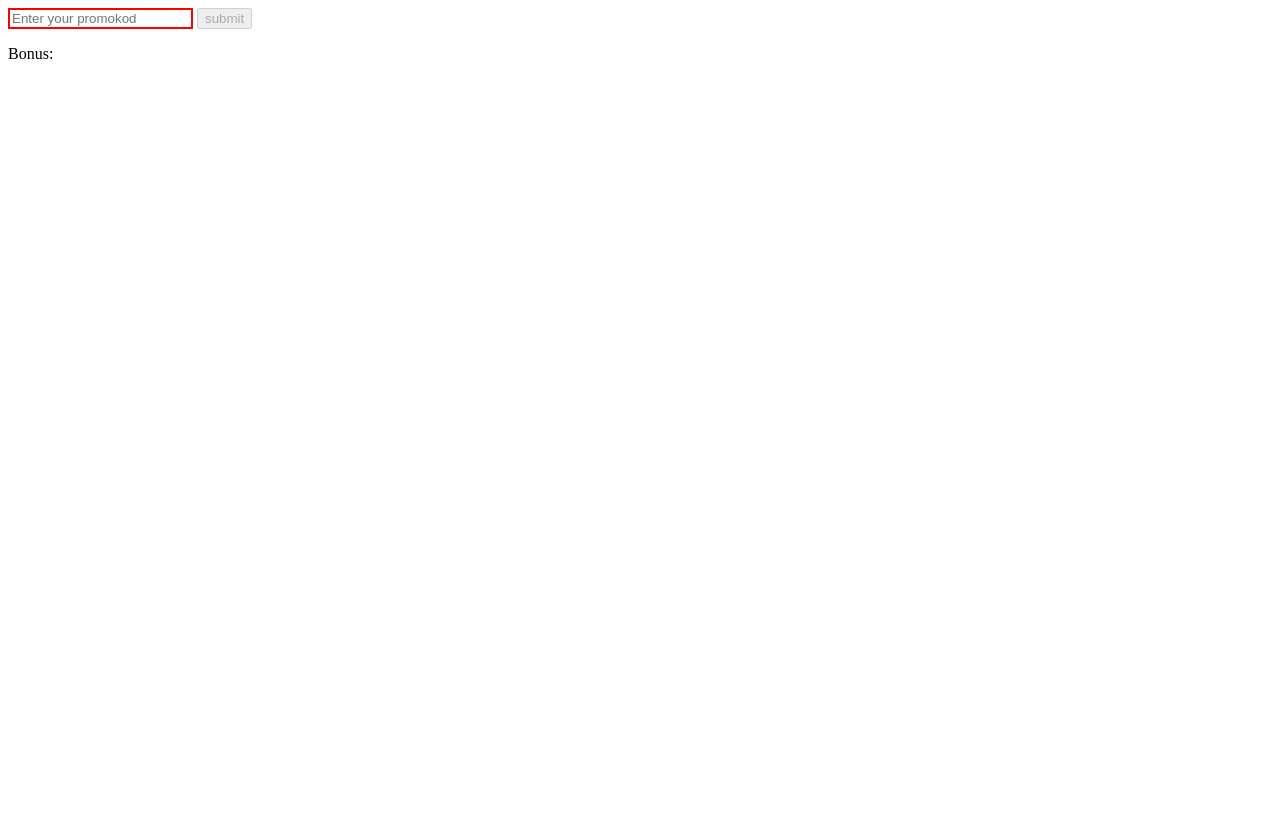
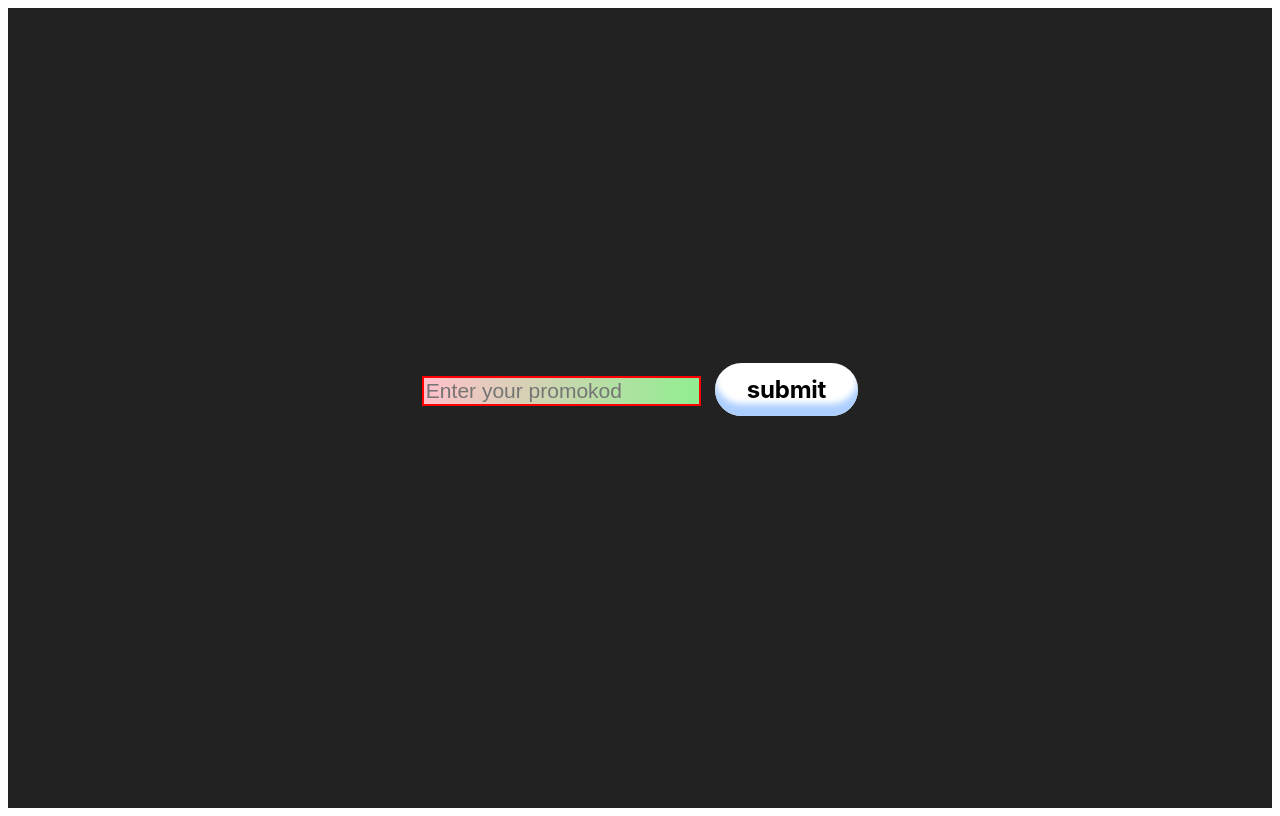
Before and after one commit to 8AREFIEV8/task_promo, a plain HTML site: page index.html in a window 1280 px wide. Drawn offline with Linux system fonts and the light colour scheme.

Commit message:
task promokod commit 3

```diff
--- a/index.html
+++ b/index.html
@@ -4,15 +4,18 @@
     <meta charset="UTF-8">
     <title>Task promokod</title>
 </head>
+<link rel="stylesheet" href="style.css">
 <body>
 
-<form name="form" id="formForPromo">
-    <input  id="input"   placeholder="Enter your promokod" required minlength="8" maxlength="8" pattern="[0-9]+"
-          >
-    <button disabled value="submit" id="button" >submit</button>
-    <br>
-    <p>Bonus:</p>
-</form>
+<div id="block">
+    <form name="form" id="formForPromo">
+        <input id="input" placeholder="Enter your promokod" required minlength="8" maxlength="8" pattern="[0-9]+"
+        >
+        <button disabled value="submit" id="button" role="button">submit</button>
+        <br>
+        <p></p>
+    </form>
+</div>
 
 
 <script src="main2.js"></script>
--- a/main2.js
+++ b/main2.js
@@ -10,21 +10,43 @@ function promo(num1, num2, num3, num4) {
     let inputValueArr = input.value.split('');
     let numArr = inputValueArr.map(Number);
        console.log(numArr)
-    input.value = ''
-
+    input.value = '';
+    p.innerText = '';
        let sumOdd = 0;
        let sumPar = 0;
 
        for (let i = 0; i < numArr.length; i++) {
+           let caseFirstOneThousand = numArr[0] % 2 !== 0 && numArr[1] % 2 !== 0 &&
+                                      numArr[2] % 2 === 0 || numArr[3] % 2 === 0 &&
+                                      numArr[4] % 2 !== 0 && numArr[5] % 2 !== 0
+
+           let caseSecondOneThousand = numArr[0] % 2 !== 0 && numArr[1] % 2 !== 0 &&
+                                       numArr[2] % 2 === 0 && numArr[3] % 2 === 0 &&
+                                       numArr[4] % 2 !== 0 && numArr[5] % 2 !== 0
+
            if (numArr[i] % 2 === 0) {
                sumPar += numArr[i];
            } else {
-               sumOdd +=  numArr[i];
+               sumOdd += numArr[i];
            }
-           if (sumOdd > sumPar) {
-              return p.append(num1)
+           if (sumOdd < sumPar) {
+               return  p.append(num1)
            }
+           if (caseFirstOneThousand) {
+               return p.append(num2)
+           }
+           if (caseSecondOneThousand) {
+               return p.append(num2)
+           }
+           if (!sumOdd < sumPar) {
+             return   p.append(num4)
+           }
+           if (!caseFirstOneThousand) {
+               return   p.append(num4)
+           }
+
        }
+
    })
 
     input.addEventListener('input', () => {
@@ -37,17 +59,11 @@ function promo(num1, num2, num3, num4) {
         if (!/^[0-9]+$/.test(input.value)) {
             button.disabled = true
         }
-
-
-
     })
 
         if (!input.value){
        input.style.border = '2px solid red';
 
     }
-
-
-
 }
-promo(100, 1000, 2000, 0);
+promo('Bonus:' + 100, 'Bonus:' + 1000, 'Bonus:' + 2000, 'Bonus:' + 0);
--- /dev/null
+++ b/style.css
@@ -0,0 +1,69 @@
+
+
+
+#block {
+    display: flex;
+    justify-content: center;
+    align-items: center;
+    min-height: 100vh;
+    width: 100%;
+    background: #222222;
+}
+
+#input {
+    background-image: linear-gradient(to right, pink, lightgreen)
+}
+
+#button {
+    appearance: none;
+    background-color: #FFFFFF;
+    border-radius: 40em;
+    border-style: none;
+    box-shadow: #ADCFFF 0 -12px 6px inset;
+    box-sizing: border-box;
+    color: #000000;
+    cursor: pointer;
+    display: inline-block;
+    font-family: -apple-system,sans-serif;
+    font-size: 1.2rem;
+    font-weight: 700;
+    letter-spacing: -.24px;
+    /*margin: 0;*/
+    outline: none;
+    padding: 1rem 1.3rem;
+    quotes: auto;
+    text-align: center;
+    text-decoration: none;
+    transition: all .15s;
+    user-select: none;
+    -webkit-user-select: none;
+    touch-action: manipulation;
+    margin-left: 10px;
+}
+#button:hover {
+    background-color: #FFC229;
+    box-shadow: #FF6314 0 -6px 8px inset;
+    transform: scale(1.125);
+}
+#button:active {
+    transform: scale(1.025);
+}
+
+@media (min-width: 768px) {
+    #button {
+        font-size: 1.5rem;
+        padding: .75rem 2rem;
+    }
+
+    #input {
+        font-size: 21px
+    }
+
+}
+
+    #block p {
+        font-size: 38px;
+        margin-left: 110px;
+        color: #FFFFFF;
+
+    }
```
Also changed, not shown: main.js (deleted, +0 -55 lines).
